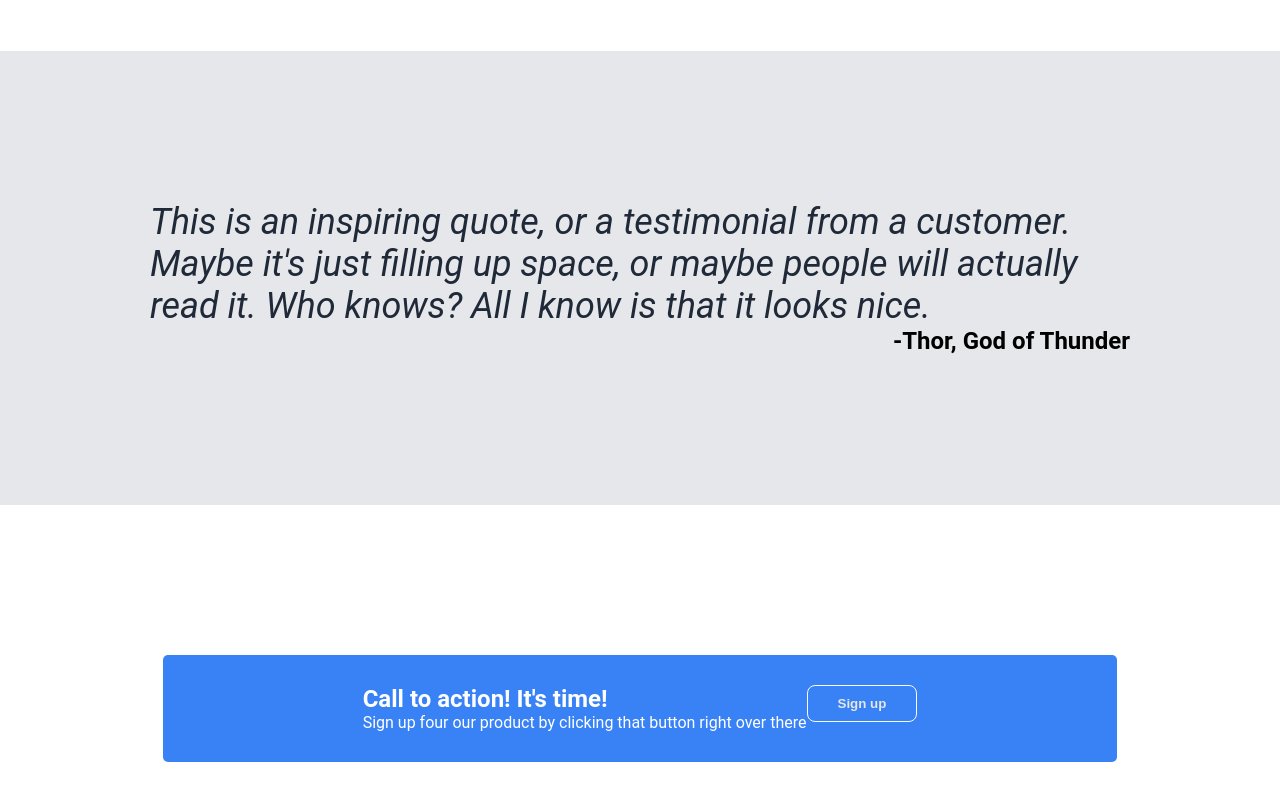
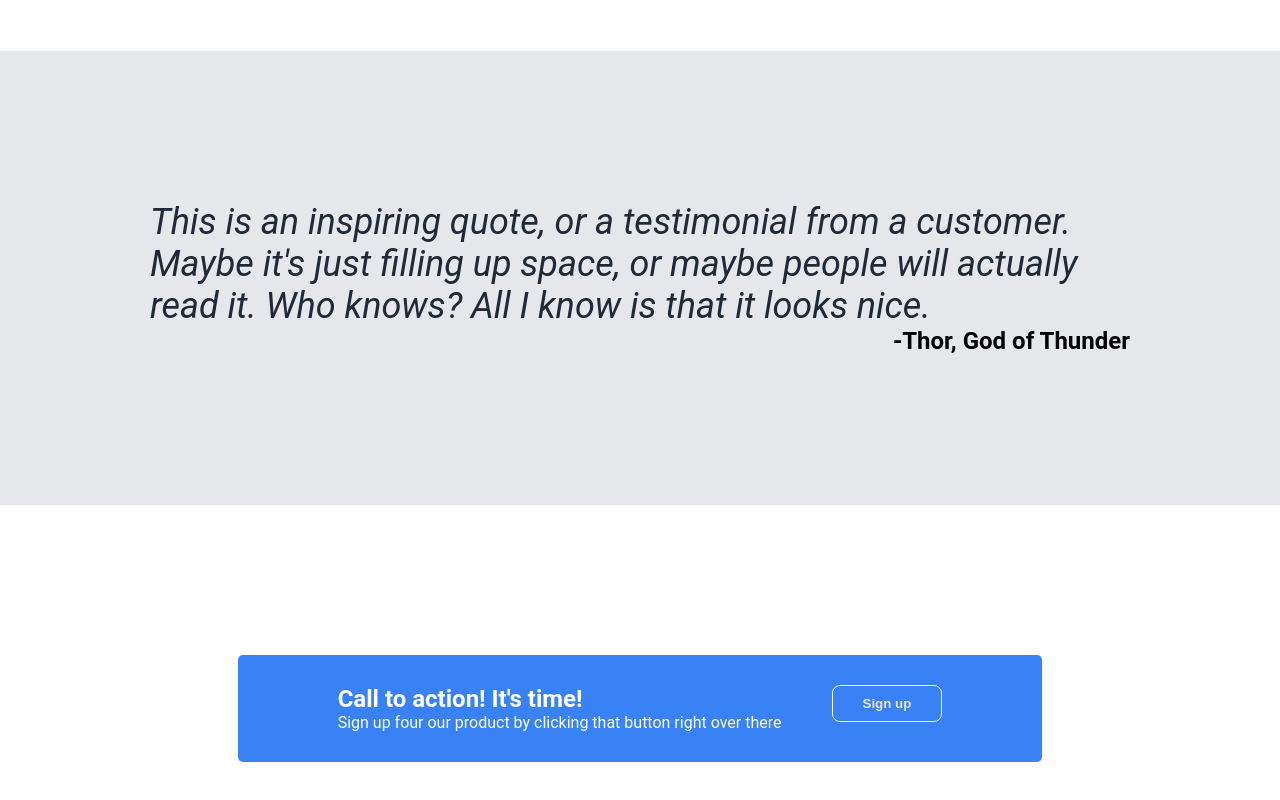
Before and after one commit to sam1rC/landing-page, a plain HTML site: page index.html in a window 1280 px wide. Shown: the part 904-1704 px from the top of the page. Drawn offline with Linux system fonts and the light colour scheme.

Commit message:
add sign up container info

```diff
--- a/styles.css
+++ b/styles.css
@@ -1,6 +1,4 @@
 html,body{
-    width: 100%;
-    height: 100%;
     padding: 0;
     margin: 0;
 }
@@ -12,7 +10,6 @@ body{
     font-family: 'Roboto', sans-serif;
     margin: 0;
     padding: 0;
-    box-sizing: border-box
 }
 
 /*HEADER*/
@@ -113,6 +110,8 @@ li{
 .info-container{
     display:flex;
     flex-flow: column wrap;
+    justify-content: center;
+    align-items: center;
     gap: 30px;
     padding: 50px 150px 150px 150px;
 }
@@ -186,18 +185,18 @@ li{
 
 .sign-container{
     display: flex;
+    align-items: center;
     justify-content: center;
-    align-items: center;
     background-color: white;
     padding: 150px;
 }
 
 .card{
     display: flex;
-    justify-content: space-between;
     background-color:#3882F6;
-    padding: 30px 200px;
+    padding: 30px 100px;
     border-radius: 5px;
+    gap: 50px;
 }
 
 .card-text{
```
